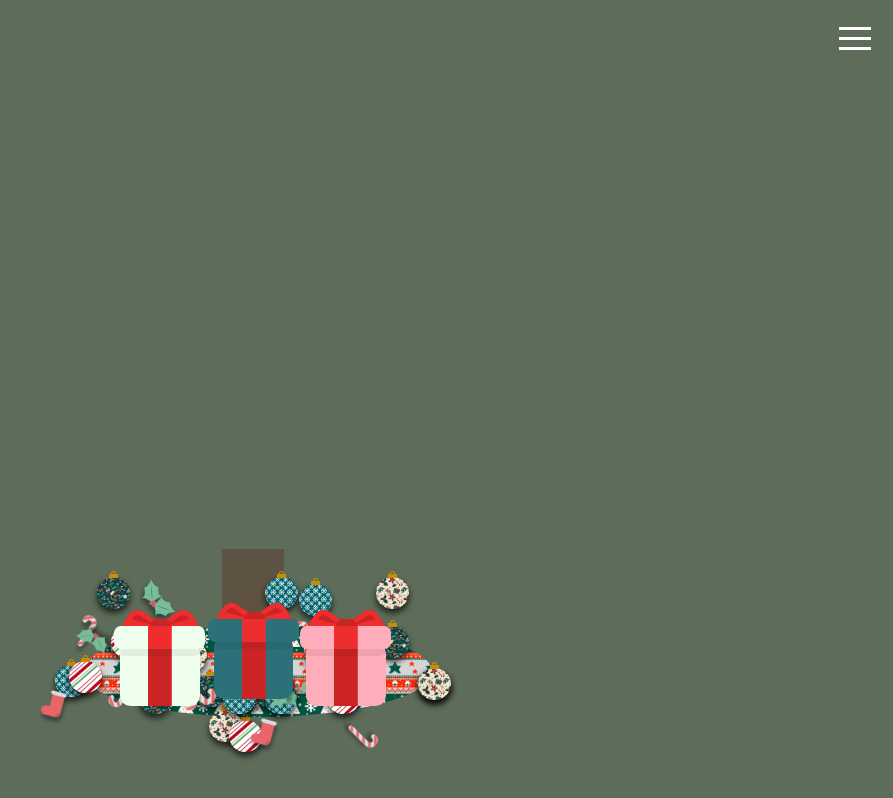
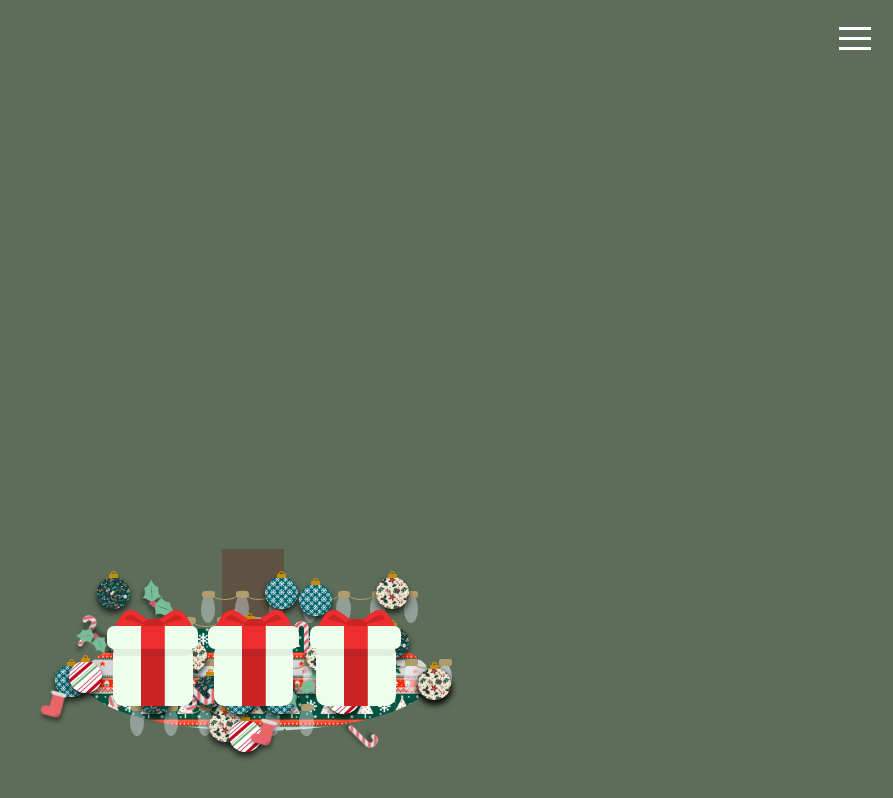
Before and after one commit to norberturban/advent-calendar-2024, a React (Vite) app: page / in a window 1280 px wide. Shown: the whole page, without its empty margins (387-1280 px from the left). Built offline with nearby package versions, Linux system fonts and the light colour scheme.

Commit message:
9/Modify light/dark mode colors, Add rope lights

```diff
--- a/src/components/giftBoxes/GiftBox.module.scss
+++ b/src/components/giftBoxes/GiftBox.module.scss
@@ -3,6 +3,10 @@
   top: 13.25rem;
   right: 7.5rem;
   z-index: 10;
+
+  &--dark {
+    filter: brightness(0.7);
+  }
 }
 
 .tape {
--- a/src/components/giftBoxes/GiftBox.tsx
+++ b/src/components/giftBoxes/GiftBox.tsx
@@ -1,3 +1,8 @@
+import { useContext } from "react";
+import classNames from "classnames";
+
+import AdventCalendarContext from "src/context/AdventCalendarContext";
+
 import styles from "./GiftBox.module.scss";
 
 interface GiftBoxProps {
@@ -11,8 +16,13 @@ interface GiftBoxProps {
 const GiftBox = (props: GiftBoxProps) => {
   const { boxPosition, giftBackgroundColor: backgroundColor } = props;
 
+  const { isDarkMode } = useContext(AdventCalendarContext);
+
   return (
-    <div className={styles.box} style={{ top: boxPosition?.top, right: boxPosition?.right }}>
+    <div
+      className={classNames(styles.box, { [styles["box--dark"]]: isDarkMode })}
+      style={{ top: boxPosition?.top, right: boxPosition?.right }}
+    >
       <div className={styles.tape}>
         <div className={styles.left}></div>
         <div className={styles.right}></div>
--- a/src/components/ornament/CandyCane.tsx
+++ b/src/components/ornament/CandyCane.tsx
@@ -1,4 +1,7 @@
-import { useMemo } from "react";
+import { useContext, useMemo } from "react";
+import classNames from "classnames";
+
+import AdventCalendarContext from "src/context/AdventCalendarContext";
 
 import styles from "./Ornament.module.scss";
 
@@ -15,6 +18,8 @@ interface CandyCaneProps {
 const CandyCane = (props: CandyCaneProps) => {
   const { isHorizontallyMirrored, position, rotate, size } = props;
 
+  const { isDarkMode } = useContext(AdventCalendarContext);
+
   const transform = useMemo(() => {
     let transformStyle;
     if (isHorizontallyMirrored) {
@@ -26,7 +31,7 @@ const CandyCane = (props: CandyCaneProps) => {
 
   return (
     <svg
-      className={styles.otherOrnament}
+      className={classNames(styles.otherOrnament, { [styles["otherOrnament--dark"]]: isDarkMode })}
       style={{ top: position?.top, right: position?.right, rotate, height: size, width: size, transform: transform }}
       version="1.1"
       x="0px"
--- a/src/components/ornament/Mistletoe.tsx
+++ b/src/components/ornament/Mistletoe.tsx
@@ -1,4 +1,7 @@
-import { useMemo } from "react";
+import { useContext, useMemo } from "react";
+import classNames from "classnames";
+
+import AdventCalendarContext from "src/context/AdventCalendarContext";
 
 import styles from "./Ornament.module.scss";
 
@@ -15,6 +18,8 @@ interface MistletoeProps {
 const Mistletoe = (props: MistletoeProps) => {
   const { isHorizontallyMirrored, position, rotate, size } = props;
 
+  const { isDarkMode } = useContext(AdventCalendarContext);
+
   const transform = useMemo(() => {
     let transformStyle;
     if (isHorizontallyMirrored) {
@@ -26,7 +31,7 @@ const Mistletoe = (props: MistletoeProps) => {
 
   return (
     <svg
-      className={styles.otherOrnament}
+      className={classNames(styles.otherOrnament, { [styles["otherOrnament--dark"]]: isDarkMode })}
       style={{ top: position?.top, right: position?.right, rotate, height: size, width: size, transform: transform }}
       version="1.1"
       x="0px"
--- a/src/components/ornament/Ornament.module.scss
+++ b/src/components/ornament/Ornament.module.scss
@@ -4,7 +4,7 @@
   width: 1.15rem;
   border-radius: 50%;
   box-shadow: 0px 4px 6px 0px rgba(0, 0, 0, 0.7);
-  z-index: 10;
+  z-index: 15;
   background-color: pink;
   background-size: cover;
   cursor: pointer;
@@ -54,14 +54,22 @@
       border: 0.75px solid #c68d09;
     }
   }
+
+  &--dark {
+    filter: brightness(0.7);
+  }
 }
 
 .otherOrnament {
   position: absolute;
   height: 1rem;
   width: 1rem;
-  z-index: 10;
+  z-index: 15;
   filter: drop-shadow(2px 4px 2px rgba(0, 0, 0, 0.4));
+
+  &--dark {
+    filter: brightness(0.7) drop-shadow(2px 4px 2px rgba(0, 0, 0, 0.4));
+  }
 }
 
 .ornament1 {
--- a/src/components/ornament/Ornament.tsx
+++ b/src/components/ornament/Ornament.tsx
@@ -13,7 +13,7 @@ interface OrnamentProps {
 const Ornament = (props: OrnamentProps) => {
   const { className, day } = props;
 
-  const { setOpenedDay } = useContext(AdventCalendarContext);
+  const { isDarkMode, setOpenedDay } = useContext(AdventCalendarContext);
 
   const handleClick = () => {
     console.log("Clicked on day ", day);
@@ -21,7 +21,12 @@ const Ornament = (props: OrnamentProps) => {
   };
 
   return (
-    <div className={classNames(styles.ornament, styles[`ornament${day}`], className)} onClick={handleClick}>
+    <div
+      className={classNames(styles.ornament, styles[`ornament${day}`], className, {
+        [styles["ornament--dark"]]: isDarkMode
+      })}
+      onClick={handleClick}
+    >
       <div className={styles.pendant}>
         <div className={styles.circle}></div>
       </div>
--- a/src/components/ornament/SantaSock.tsx
+++ b/src/components/ornament/SantaSock.tsx
@@ -1,4 +1,7 @@
-import { useMemo } from "react";
+import { useContext, useMemo } from "react";
+import classNames from "classnames";
+
+import AdventCalendarContext from "src/context/AdventCalendarContext";
 
 import styles from "./Ornament.module.scss";
 
@@ -15,6 +18,8 @@ interface SantaSockProps {
 const SantaSock = (props: SantaSockProps) => {
   const { isHorizontallyMirrored, position, rotate, size } = props;
 
+  const { isDarkMode } = useContext(AdventCalendarContext);
+
   const transform = useMemo(() => {
     let transformStyle;
     if (isHorizontallyMirrored) {
@@ -26,7 +31,7 @@ const SantaSock = (props: SantaSockProps) => {
 
   return (
     <svg
-      className={styles.otherOrnament}
+      className={classNames(styles.otherOrnament, { [styles["otherOrnament--dark"]]: isDarkMode })}
       style={{ top: position?.top, right: position?.right, rotate, height: size, width: size, transform: transform }}
       version="1.1"
       x="0px"
--- /dev/null
+++ b/src/components/ropeLight/RopeLight.module.scss
@@ -0,0 +1,125 @@
+.ropeLight {
+  text-align: center;
+  white-space: nowrap;
+  position: absolute;
+  padding: 0;
+  pointer-events: none;
+  width: 100%;
+  z-index: 10;
+
+  li {
+    position: relative;
+    animation-fill-mode: both;
+    animation-iteration-count: infinite;
+    list-style: none;
+    margin: 0;
+    padding: 0;
+    display: block;
+    width: 0.51rem;
+    height: 1rem;
+    border-radius: 50%;
+    margin: 0.35rem;
+    display: inline-block;
+    background-color: rgba(240, 248, 255, 0.363);
+
+    &:nth-child(odd) {
+      animation-duration: 1.8s;
+    }
+
+    &:nth-child(3n + 1) {
+      animation-duration: 1.4s;
+    }
+
+    &:before {
+      content: "";
+      position: absolute;
+      background-color: #b19c6d;
+      width: 0.45rem;
+      height: 0.25rem;
+      border-radius: 3px;
+      top: -0.15rem;
+      left: 0.05rem;
+    }
+
+    &:after {
+      content: "";
+      top: -0.6rem;
+      position: absolute;
+      width: 1.225rem;
+      height: 0.75rem;
+      border-bottom: solid #b19c6d 1px;
+      border-radius: 50%;
+    }
+
+    &:last-child:after {
+      content: none;
+    }
+  }
+
+  &--dark {
+    li {
+      background: rgba(0, 247, 165, 1);
+      box-shadow: 0px 4.6666666667px 24px 3px rgba(0, 247, 165, 1);
+      animation-name: flash-1;
+      animation-duration: 2s;
+
+      &:nth-child(2n + 1) {
+        background: rgba(0, 255, 255, 1);
+        box-shadow: 0px 4.6666666667px 24px 3px rgba(0, 255, 255, 0.5);
+        animation-name: flash-2;
+        animation-duration: 1.4s;
+      }
+
+      &:nth-child(4n + 2) {
+        background: rgba(247, 0, 148, 1);
+        box-shadow: 0px 4.6666666667px 24px 3px rgba(247, 0, 148, 1);
+        animation-name: flash-3;
+        animation-duration: 1.1s;
+      }
+
+      &:before {
+        filter: brightness(0.8);
+      }
+
+      &:after {
+        filter: brightness(0.8);
+      }
+    }
+  }
+}
+
+@keyframes flash-1 {
+  0%,
+  100% {
+    background: rgba(0, 247, 165, 1);
+    box-shadow: 0px 4.6666666667px 24px 3px rgba(0, 247, 165, 1);
+  }
+  50% {
+    background: rgba(0, 247, 165, 0.4);
+    box-shadow: 0px 4.6666666667px 24px 3px rgba(0, 247, 165, 0.2);
+  }
+}
+
+@keyframes flash-2 {
+  0%,
+  100% {
+    background: rgba(0, 255, 255, 1);
+    box-shadow: 0px 4.6666666667px 24px 3px rgba(0, 255, 255, 1);
+  }
+  50% {
+    background: rgba(0, 255, 255, 0.4);
+    box-shadow: 0px 4.6666666667px 24px 3px rgba(0, 255, 255, 0.2);
+  }
+}
+
+@keyframes flash-3 {
+  0%,
+  100% {
+    background: #e9656b;
+    box-shadow: 0px 4.6666666667px 24px 3px #e9656b;
+  }
+  50% {
+    background: #e9656bbb;
+    box-shadow: 0px 4.6666666667px 24px 3px #e9656bbb;
+  }
+}
--- /dev/null
+++ b/src/components/ropeLight/RopeLight.tsx
@@ -0,0 +1,35 @@
+import { useContext } from "react";
+import classNames from "classnames";
+
+import AdventCalendarContext from "src/context/AdventCalendarContext";
+
+import styles from "./RopeLight.module.scss";
+
+interface RopeLightProps {
+  lightBulbCount?: number;
+  position?: {
+    top?: string;
+    right?: string;
+  };
+}
+
+const RopeLight = (props: RopeLightProps) => {
+  const { lightBulbCount, position } = props;
+
+  const { isDarkMode } = useContext(AdventCalendarContext);
+
+  return (
+    <ul
+      className={classNames(styles.ropeLight, { [styles["ropeLight--dark"]]: isDarkMode })}
+      style={{ top: position?.top, right: position?.right }}
+    >
+      {Array(lightBulbCount)
+        .fill("")
+        .map((_, index) => (
+          <li key={index}></li>
+        ))}
+    </ul>
+  );
+};
+
+export default RopeLight;
--- a/src/components/tree/ChristmasTree.tsx
+++ b/src/components/tree/ChristmasTree.tsx
@@ -1,16 +1,25 @@
+import { useContext } from "react";
+import classNames from "classnames";
+
+import AdventCalendarContext from "src/context/AdventCalendarContext";
 import Ornament from "src/components/ornament/Ornament";
 import GiftBox from "src/components/giftBoxes/GiftBox";
 import CandyCane from "src/components/ornament/CandyCane";
 import SantaSock from "src/components/ornament/SantaSock";
 import Mistletoe from "src/components/ornament/Mistletoe";
+import RopeLight from "src/components/ropeLight/RopeLight";
 
 import styles from "./ChristmasTree.module.scss";
 
-const ChristmasTree = () => (
-  <div className={styles.christmasDecorations}>
-    <div className={styles.tree}>
+const ChristmasTree = () => {
+  const { isDarkMode } = useContext(AdventCalendarContext);
+
+  return (
+    <div className={classNames(styles.container, { [styles["container--dark"]]: isDarkMode })}>
+      <div className={classNames(styles.tree, { [styles["tree--dark"]]: isDarkMode })}>
         <div className={styles.treeTop}>
           <div className={styles.star}></div>
+
           <Ornament day={1} />
           <Ornament day={2} />
           <Ornament day={3} />
@@ -29,6 +38,9 @@ const ChristmasTree = () => (
           />
           <SantaSock position={{ top: "6rem", right: "0.25rem" }} rotate="15deg" />
           <Mistletoe position={{ top: "4rem", right: "-1.65rem" }} size="1.25rem" />
+
+          <RopeLight lightBulbCount={3} position={{ top: "1.25rem", right: "1.8rem" }} />
+          <RopeLight lightBulbCount={6} position={{ top: "4.35rem", right: "3.65rem" }} />
         </div>
         <div className={styles.treeMiddle}>
           <Ornament day={8} />
@@ -50,9 +62,17 @@ const ChristmasTree = () => (
             size="1.25rem"
           />
           <CandyCane position={{ top: "2.25rem", right: "6.5rem" }} rotate="35deg" size="1.25rem" />
-        <CandyCane isHorizontallyMirrored position={{ top: "4.75rem", right: "3rem" }} rotate="115deg" size="1.25rem" />
+          <CandyCane
+            isHorizontallyMirrored
+            position={{ top: "4.75rem", right: "3rem" }}
+            rotate="115deg"
+            size="1.25rem"
+          />
           <Mistletoe position={{ top: "4.5rem", right: "-0.5rem" }} size="1.5rem" rotate="-115deg" />
           <CandyCane position={{ top: "2.5rem", right: "-1.25rem" }} size="1.25rem" />
+
+          <RopeLight lightBulbCount={7} position={{ top: "0.3rem", right: "1.115rem" }} />
+          <RopeLight lightBulbCount={9} position={{ top: "2.75rem", right: "2.325rem" }} />
         </div>
         <div className={styles.treeBottom}>
           <Ornament day={18} />
@@ -79,13 +99,16 @@ const ChristmasTree = () => (
             size="1.25rem"
             rotate="-125deg"
           />
+
+          <RopeLight lightBulbCount={9} position={{ top: "2.75rem", right: "2.325rem" }} />
         </div>
       </div>
 
-    <GiftBox />
-    <GiftBox boxPosition={{ top: "13rem", right: "4.15rem" }} giftBackgroundColor="#2c717a" />
-    <GiftBox boxPosition={{ right: "0.85rem" }} giftBackgroundColor="#ffadba" />
+      <GiftBox boxPosition={{ right: "7.75rem" }} />
+      <GiftBox boxPosition={{ right: "4.15rem" }} />
+      <GiftBox boxPosition={{ right: "0.5rem" }} />
     </div>
   );
+};
 
 export default ChristmasTree;
```
Also changed, not shown: src/components/tree/ChristmasTree.module.scss (+24 -4 lines). Lines whose indentation alone changed are shown as unchanged.
